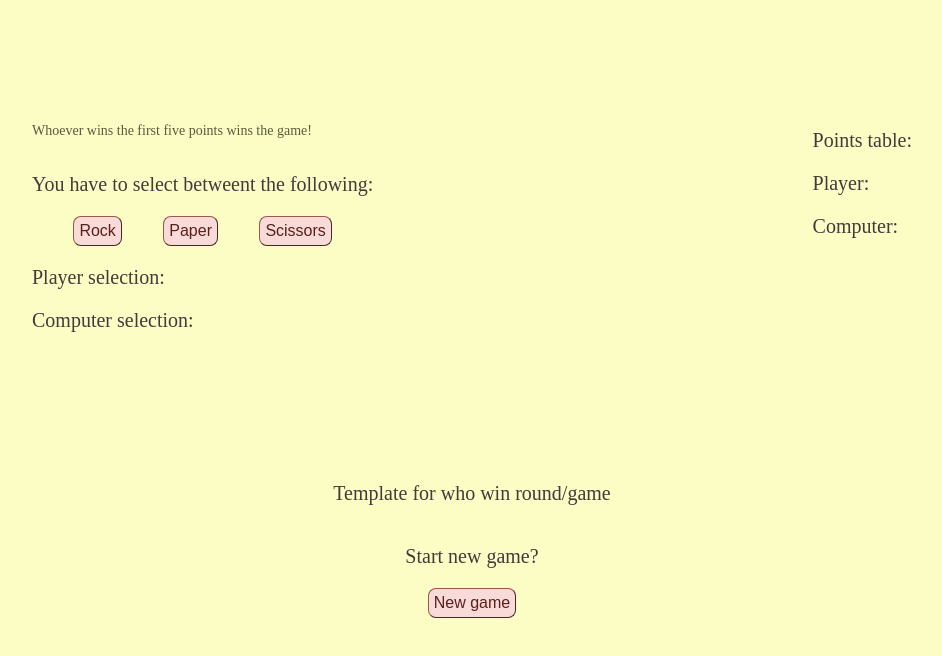
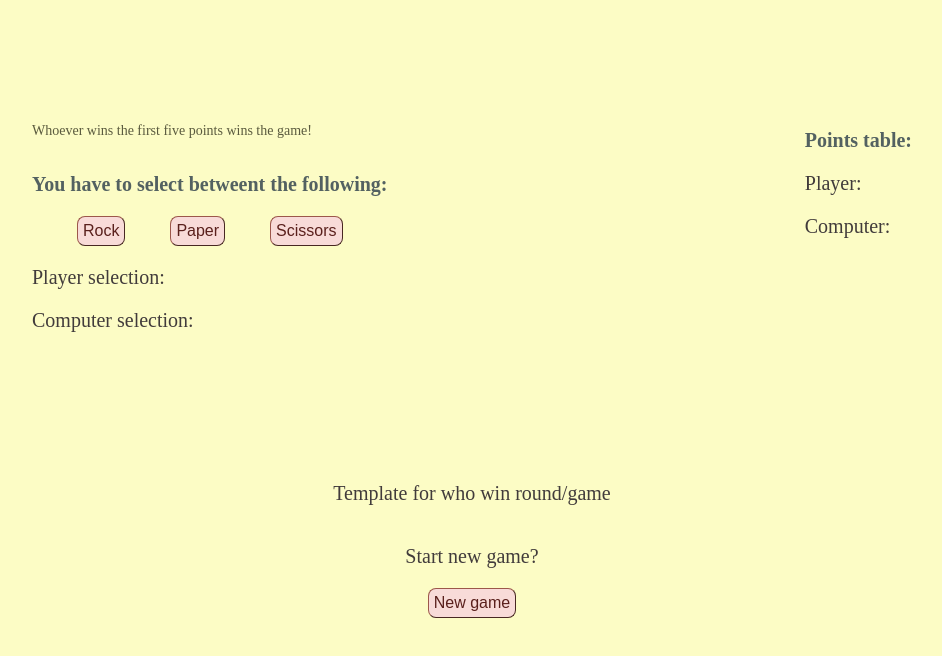
Before and after one commit to ankkitsharma/rock-paper-scissors, a plain HTML site: page index.html in a window 1280 px wide. Shown: the part 118-774 px from the top of the page, without its empty margins (168-1110 px from the left). Drawn offline with Linux system fonts and the light colour scheme.

Commit message:
change tableHeader to class bold and add style

```diff
--- a/index.html
+++ b/index.html
@@ -17,7 +17,7 @@
         <div class="left">
             <p>Whoever wins the first five points wins the game!</p>
             <div class="pSelection">
-                <p>You have to select betweent the following:</p>
+                <p class="bold">You have to select betweent the following:</p>
                 <div class="button">
                     <button class="rock">Rock</button>
                     <button class="paper">Paper</button>
@@ -31,7 +31,7 @@
         </div>
         <div class="right">
             <div class="pointTable">
-                <p class="tableHeader">Points table:</p>
+                <p class="bold">Points table:</p>
                 <p>Player:<span class="pPoint"></span></p>
                 <p>Computer:<span class="cPoint"></span></p>
             </div>
--- a/style.css
+++ b/style.css
@@ -47,6 +47,11 @@ body {
     color: #5a5a3e;
 }
 
+.bold {
+    font-weight: bold;
+    color: rgb(83, 97, 97);
+}
+
 .button {
     display: flex;
     justify-content: space-evenly;
```
